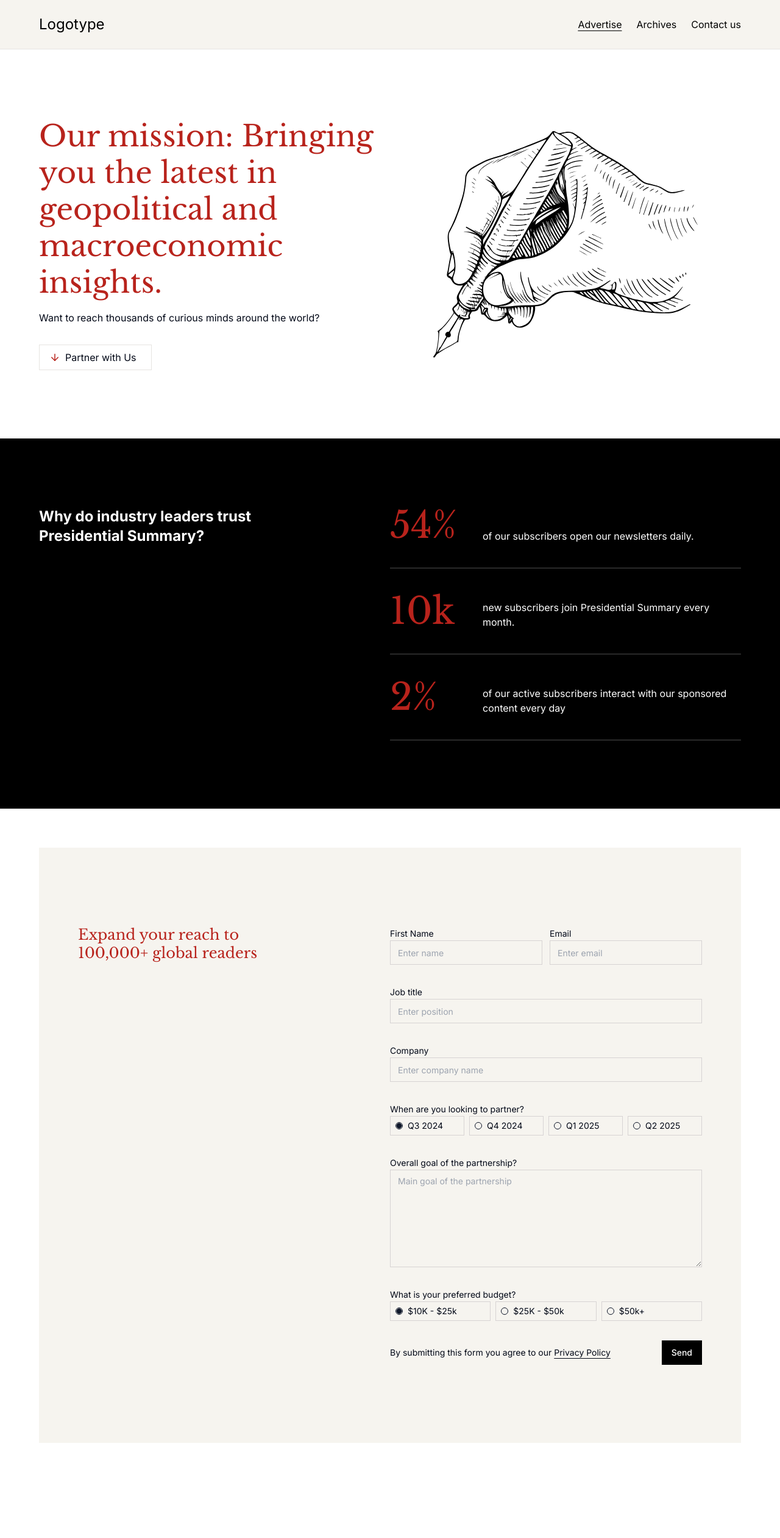
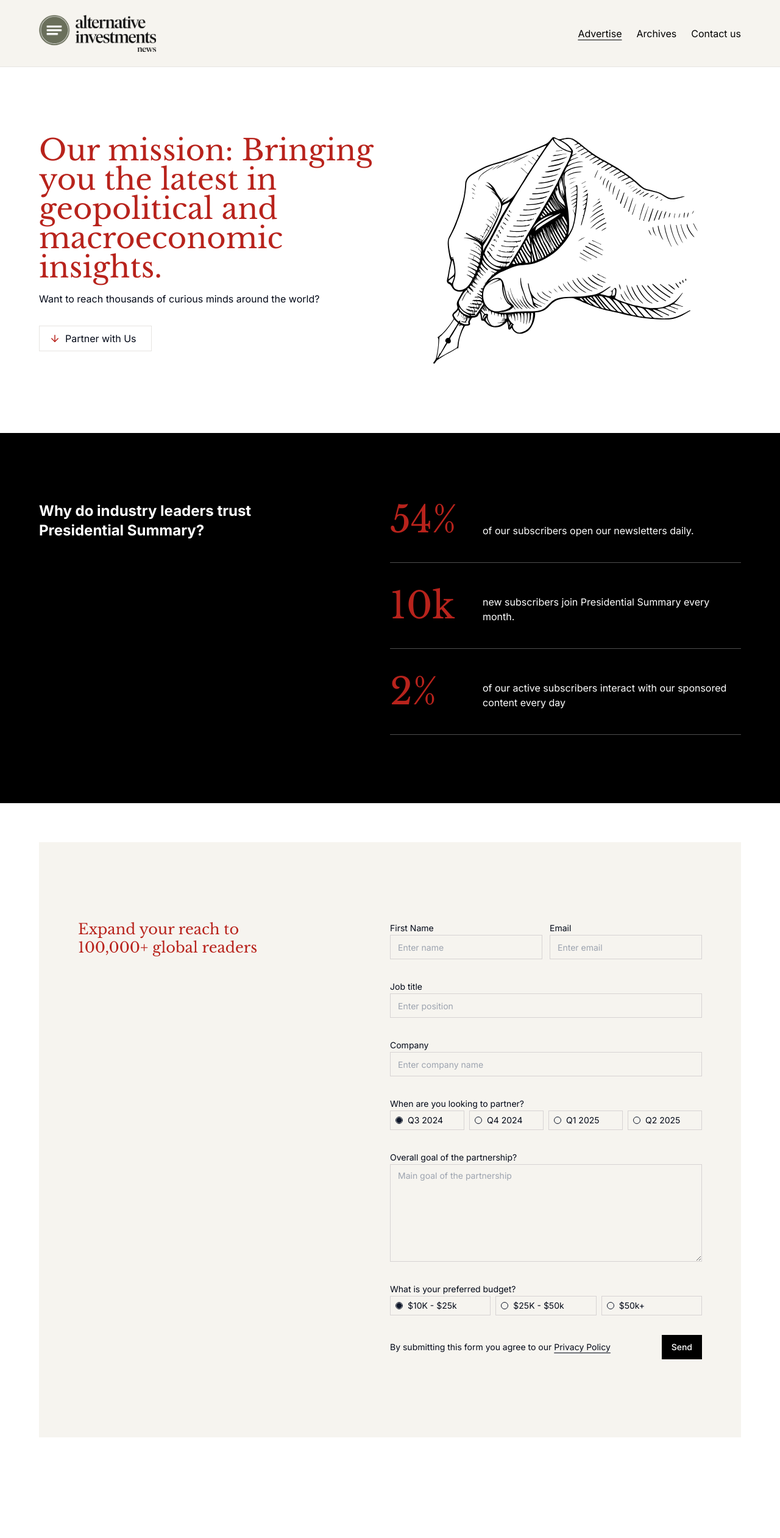
Before and after one commit to Elango-Sagravia/alt-news, a Next.js app: page /advertise in a window 1280 px wide. Shown: the top 2522 px of the page at 61% size. Built offline with nearby package versions, Linux system fonts and the light colour scheme.

Commit message:
added logos

```diff
--- a/app/archives/[slug]/page.js
+++ b/app/archives/[slug]/page.js
@@ -39,7 +39,7 @@
   return (
     <>
       <section
-        className={`w-full md:w-3/5 lg:w-2/3 px-8 md:px-0 mx-auto pt-16 pb-16 md:pt-32 ${
+        className={`w-full md:w-3/5 lg:w-2/3 px-8 md:px-0 mx-auto pt-16 pb-16 md:pt-32 max-w-7xl ${
           isSubscribed && "md:pb-32"
         }`}
       >
--- a/app/archives/page.js
+++ b/app/archives/page.js
@@ -5,9 +5,9 @@
 
 export default function archive() {
   return (
-    <main>
+    <main className="">
       <ArchiveHeader />
-      <section className="px-8 md:px-16 py-32">
+      <section className="px-8 md:px-16 py-32 max-w-7xl mx-auto">
         <GridContainer hideButton={true} articles={blogs} />
       </section>
       <Subscribe />
--- a/app/contact/page.js
+++ b/app/contact/page.js
@@ -5,7 +5,7 @@
 
 export default function Contact() {
   return (
-    <main>
+    <main className="max-w-7xl mx-auto">
       <header className="px-4 md:px-16 py-20">
         <h1 className={`text-5xl text-nl_background ${libre.className}`}>
           Contact us
--- a/components/ui/advertiseForm/advertiseForm.js
+++ b/components/ui/advertiseForm/advertiseForm.js
@@ -66,7 +66,10 @@
 
   const { quarter, budget, firstname, email, job, company, message } = details;
   return (
-    <section className="px-0 lg:px-16 lg:py-16" id="advertise-form">
+    <section
+      className="px-0 lg:px-16 lg:py-16 max-w-7xl mx-auto"
+      id="advertise-form"
+    >
       <div
         className={`px-4 md:px-16 py-32 bg-nl_sec_background flex flex-col sm:flex-row ${
           submitted && "min-h-96"
--- a/components/ui/advertiseHero/advertiseHero.js
+++ b/components/ui/advertiseHero/advertiseHero.js
@@ -6,10 +6,11 @@
 
 export default function AdvertiseHero() {
   return (
-    <div className="flex px-4 md:px-16 py-28 min-h-[600px]">
+    <div>
+      <div className="flex px-4 md:px-16 py-28 min-h-[600px] max-w-7xl mx-auto">
         <div className="flex-1">
           <h1
-          className={`text-nl_background text-5xl ${libre.className} leading-tight w-full`}
+            className={`text-nl_background text-4xl sm:text-5xl ${libre.className} leading-tight w-full`}
           >
             {content.advertise.hero.title}
           </h1>
@@ -28,5 +29,6 @@
           />
         </div>
       </div>
+    </div>
   );
 }
--- a/components/ui/advertiseStatus/advertiseStatus.js
+++ b/components/ui/advertiseStatus/advertiseStatus.js
@@ -4,7 +4,8 @@
 
 export default function AdvertiseStatus() {
   return (
-    <section className="px-4 md:px-16 py-28 bg-black text-white">
+    <div>
+      <section className="px-4 md:px-16 py-28 bg-black text-white max-w-7xl mx-auto">
         <div className="flex flex-col md:flex-row">
           <div className="flex-1">
             <h2 className="text-2xl w-full text-center md:text-left md:w-4/5 lg:w-2/3 mb-10 md:mb-0 font-bold">
@@ -30,5 +31,6 @@
           </div>
         </div>
       </section>
+    </div>
   );
 }
--- a/components/ui/archiveHome/archiveHome.js
+++ b/components/ui/archiveHome/archiveHome.js
@@ -4,7 +4,7 @@
 
 export default function ArchiveHome() {
   return (
-    <div className="px-8 pb-36 md:px-16 pt-8">
+    <div className="px-8 pb-36 md:px-16 pt-8 max-w-7xl mx-auto">
       <HeadingWithUnderline text="Archives" />
       <GridContainer hideButton={false} articles={blogs} />
     </div>
--- a/components/ui/footer/footer.js
+++ b/components/ui/footer/footer.js
@@ -5,20 +5,24 @@
     <footer className="px-4 md:px-16 py-8 bg-black text-white">
       <div className="flex justify-between">
         <div className="flex flex-col justify-between">
-          <p className="text-2xl">Logotype</p>
+          <Link href="/">
+            <div className="w-32 md:w-48">
+              <img src="/logo-dark.png" layout="responsive" alt="Logo" />
+            </div>
+          </Link>
           <p className="mt-4 text-[12px] text-gray-400">
             &copy; 2024 All rights reserved
           </p>
         </div>
         <div>
           <ul>
-            <li className="px-8 py-2">
+            <li className="px-8 py-2 hover:underline underline-offset-8">
               <Link href="/advertise">Advertise</Link>
             </li>
-            <li className="px-8 py-2">
+            <li className="px-8 py-2 hover:underline underline-offset-8">
               <Link href="/archives">Archives</Link>
             </li>
-            <li className="px-8 py-2">
+            <li className="px-8 py-2 hover:underline underline-offset-8">
               <Link href="/contact">Contact us</Link>
             </li>
           </ul>
--- a/components/ui/hero/Hero.js
+++ b/components/ui/hero/Hero.js
@@ -6,15 +6,17 @@
 
 import libre from "@/components/libre-font";
 import content from "@/content/content";
+import { Divide } from "lucide-react";
 
 export default function Hero() {
   const { isSubscribed } = useAppContext();
 
   return (
-    <div className="flex px-4 md:px-16 py-32 bg-nl_sec_background">
+    <div className="bg-nl_sec_background">
+      <div className="flex px-4 md:px-16 py-32 bg-nl_sec_background max-w-7xl mx-auto">
         <div className="flex-1">
           <h1
-          className={`text-nl_background text-5xl ${libre.className} leading-tight`}
+            className={`text-nl_background text-4xl sm:text-5xl ${libre.className} leading-tight`}
           >
             {content.homePage.hero.title}
           </h1>
@@ -45,7 +47,7 @@
             //     100% free. No spam. Unsubscribe anytime.
             //   </p>
             // </form>
-          <SubscriberForm formClasses="mt-4 pb-2 flex w-3/4  flex-col gap-2" />
+            <SubscriberForm formClasses="mt-4 pb-2 flex w-full sm:w-3/4  flex-col gap-2" />
           )}
         </div>
         <div className="hidden flex-1 lg:block relative">
@@ -57,5 +59,6 @@
           />
         </div>
       </div>
+    </div>
   );
 }
--- a/components/ui/latest/latest.js
+++ b/components/ui/latest/latest.js
@@ -5,9 +5,11 @@
 export default function Latest() {
   const post = blogs.find((blog) => blog.slug === "first-blog");
   return (
-    <div className="px-8 py-16 md:px-16">
-      <HeadingWithUnderline text="Latest issue" />
-      <FancyCard article={post} />
+    <div>
+      <div className="px-8 py-16 md:px-16 max-w-7xl mx-auto">
+        <HeadingWithUnderline text="Latest issue" />
+        <FancyCard article={post} />
+      </div>
     </div>
   );
 }
--- a/components/ui/navbar/navbar.js
+++ b/components/ui/navbar/navbar.js
@@ -1,5 +1,6 @@
 "use client";
 
+import Image from "next/image";
 import Link from "next/link";
 
 import { usePathname } from "next/navigation";
@@ -12,15 +13,18 @@
   const pathname = usePathname();
   return (
     <header className="sticky top-0 bg-nl_sec_background px-4 md:px-16 py-6 flex justify-between items-center border-b border-nl_button_border z-10">
-      <Link href="/" className="text-2xl text-black">
-        Logotype
+      <Link href="/">
+        <div className="w-32 md:w-48">
+          <img src="/logo.png" layout="responsive" alt="Logo" />
+        </div>
       </Link>
-      <nav className="text-base">
+
+      <nav className="text-[12px] sm:text-base">
         {routes.map((route) => (
           <Link
             key={route.path}
             href={route.path}
-            className={`ml-6 text-black ${
+            className={`ml-2 md:ml-6 text-black ${
               pathname === route.path && "underline underline-offset-4"
             }`}
           >
--- a/components/ui/subscribe/subscribe.js
+++ b/components/ui/subscribe/subscribe.js
@@ -8,8 +8,9 @@
 export default function Subscribe() {
   const { isSubscribed } = useAppContext();
   return (
+    <div className="bg-nl_sec_background">
       <div
-      className={`bg-nl_sec_background px-4 md:px-16 ${
+        className={`bg-nl_sec_background px-4 md:px-16 max-w-7xl mx-auto ${
           isSubscribed ? "py-36" : "py-28"
         }`}
       >
@@ -58,5 +59,6 @@
         </p> */}
         </div>
       </div>
+    </div>
   );
 }
```
Also changed, not shown: public/logo-dark.png (added), public/logo.png (added). Lines whose indentation alone changed are shown as unchanged.
